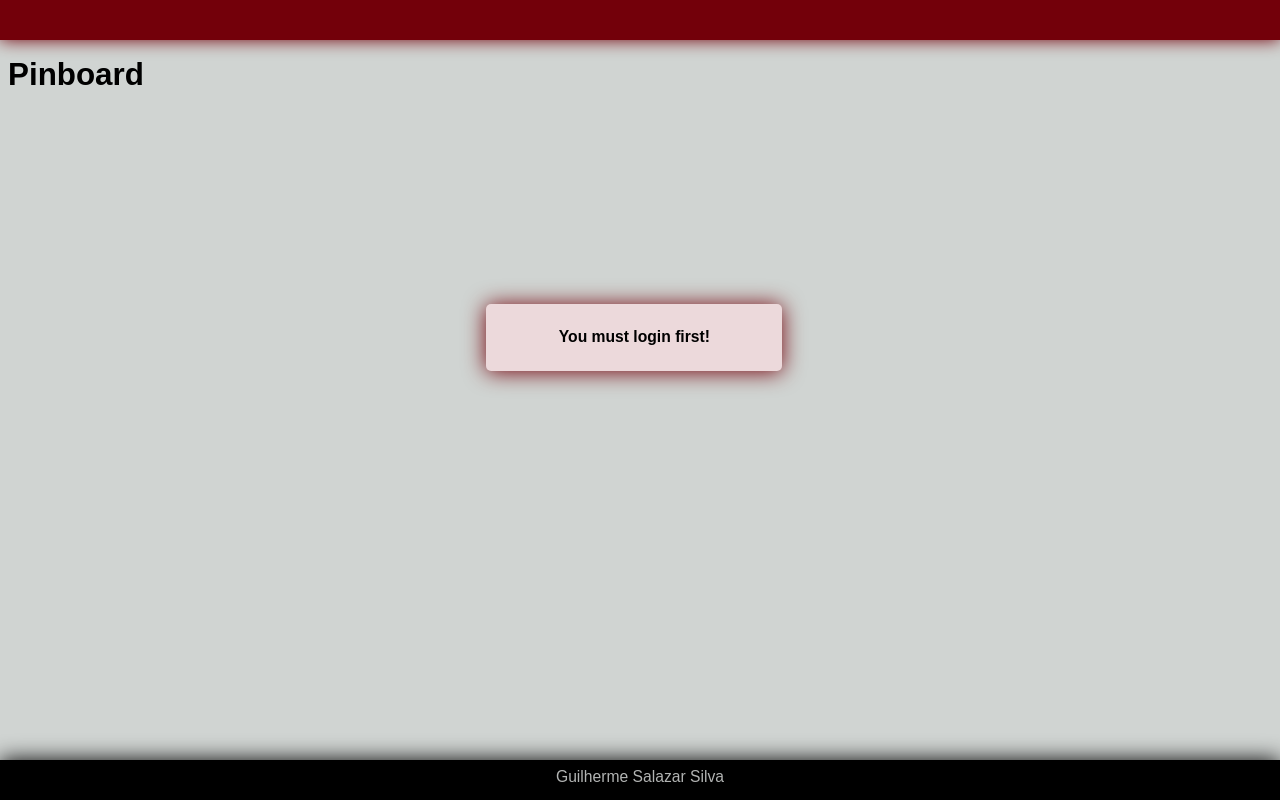
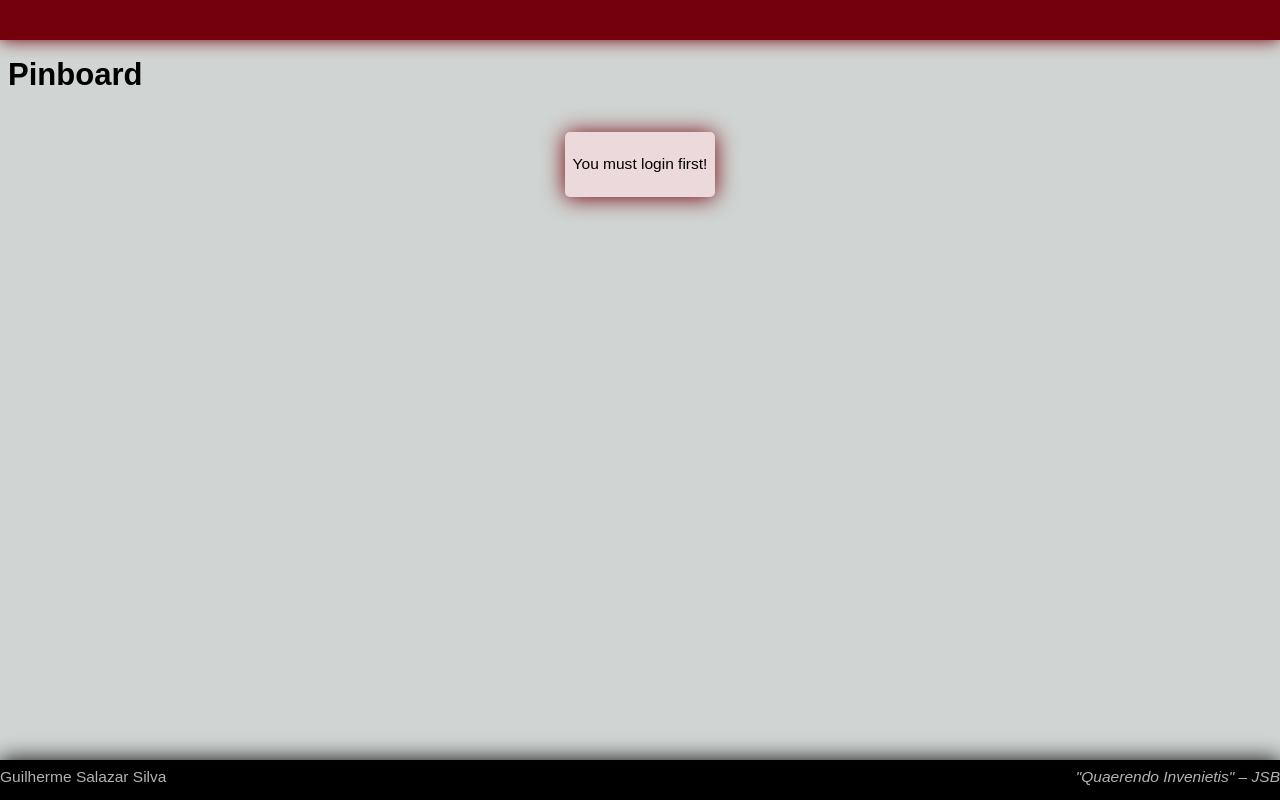
Before and after one commit to gmesalazar/pinboard, a Python web app: template src/templates/login.html in a window 1280 px wide. Run offline with Jinja, Linux system fonts and the light colour scheme; the template is opened without the code that fills it, so the values that code supplies are empty.

Commit message:
Refactor the code

```diff
--- a/src/app.yaml
+++ b/src/app.yaml
@@ -1,5 +1,5 @@
 application: csce242-gmesalazar
-version: 3
+version: 4
 runtime: python27
 api_version: 1
 threadsafe: true
--- a/src/templates/base.html
+++ b/src/templates/base.html
@@ -4,7 +4,7 @@
 
 <head>
 <meta charset=UTF-8>
-<title>HW3: Guilherme Salazar</title>
+<title>HW4: Guilherme Salazar</title>
 <link rel="stylesheet" type="text/css"
 	href="templates/stylesheets/style.css" />
 </head>
@@ -22,8 +22,10 @@
 		</h1>
 
 		{% block display %}
-		{% endblock %}
+		<!--  -->
+		{% endblock %} <br />
 
+		<!--  -->
 		{% block box %}
 		<div id="box">
 			<!-- Super block in which we'll display the content entered -->
@@ -41,7 +43,8 @@
 	</div>
 
 	<div id="footer">
-		<span class="name">Guilherme Salazar Silva</span>
+		<span class="name">Guilherme Salazar Silva</span> <span class="quote">"Quaerendo
+			Invenietis" &ndash; JSB</span>
 	</div>
 
 
--- a/src/templates/login.html
+++ b/src/templates/login.html
@@ -5,7 +5,7 @@
 <!-- Block that appears before "Enter new pin" -->
 
 {% block box %}
-<div id="sbox">
-	<p><b>You must login first!</b></p>
+<div id="box">
+	<p>You must login first!</p>
 </div>
 {% endblock %}
--- a/src/templates/stylesheets/style.css
+++ b/src/templates/stylesheets/style.css
@@ -13,35 +13,41 @@ label {
 body {
 	background: #D0D4D2;
 	font-family: Arial, Helvetica, sans-serif;
-	font-size: 98%;
+	font-size: 97%;
 }
 
 #header {
-	position: fixed;
+	position: absolute;
 	top: 0;
 	left: 0;
+	right: 0;
+	font-size: 95%;
 	width: 100%;
 	height: 5%;
 	background: #73000a;
 	left: 0;
-	text-align: right;
 	z-index: 1;
 	box-shadow: 0px 0px 17px #73000A;
 }
 
-#content {
-	height: 90%;
+#footer {
+	position: absolute;
+	bottom: 0;
+	left: 0;
+	right: 0;
+	width: 100%;
+	height: 5%;
+	background: #000000;
+	box-shadow: 0px 0px 22px #000000;
 }
 
 #box {
-	position: fixed;
-	height: 150px;
-	width: 300px;
-	overflow: auto;
-	padding: 8px;
-	left: 38%;
-	top: 38%;
-	/* portable border -- thanks http://www.css3.me/ */
+	display: table;
+	position: relative;
+	height: auto;
+	width: auto;
+	margin: auto;
+	/* portable border -- thanks, http://www.css3.me/ */
 	box-shadow: 0px 1px 22px #73000A;
 	border-radius: 5px;
 	-moz-border-radius: 5px;
@@ -51,43 +57,23 @@ body {
 	background: #ECD9DB;
 }
 
-#sbox {
-	position: absolute;
-	height: 51px;
-	width: 280px;
-	overflow: auto;
-	padding: 8px;
-	left: 38%;
-	top: 38%;
-	/* portable border -- thanks http://www.css3.me/ */
-	box-shadow: 0px 1px 22px #73000A;
-	border-radius: 5px;
-	-moz-border-radius: 5px;
-	-webkit-border-radius: 5px;
-	padding: 8px;
-	text-align: center;
-	background: #ECD9DB;
-}
-
-#footer {
-	position: fixed;
-	bottom: 0;
-	left: 0;
-	width: 100%;
-	height: 5%;
-	background: #000000;
-	text-align: center;
-	box-shadow: 0px 0px 22px #000000;
-}
-
 .username {
 	color: #B2B4B3;
 	line-height: 2.2em;
+	float: right;
 }
 
 .name {
 	color: #B2B4B3;
 	line-height: 2.2em;
+	float: left;
+}
+
+.quote {
+	color: #B2B4B3;
+	line-height: 2.2em;
+	float: right;
+	font-style: italic;
 }
 
 a:link {
@@ -99,13 +85,3 @@ a:visited {
 	color: #B2B4B3;
 	font-weight: bold;
 }
-
-a:hover {
-	color: #B2B4B3;
-	font-weight: bold;
-}
-
-a:active {
-	color: #B2B4B3;
-	font-weight: bold;
-}
```
Also changed, not shown: src/csce242.py (+36 -18 lines), src/templates/display.html (+3 -9 lines).
